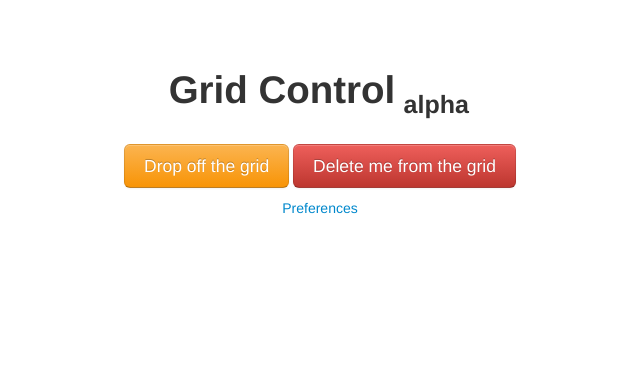
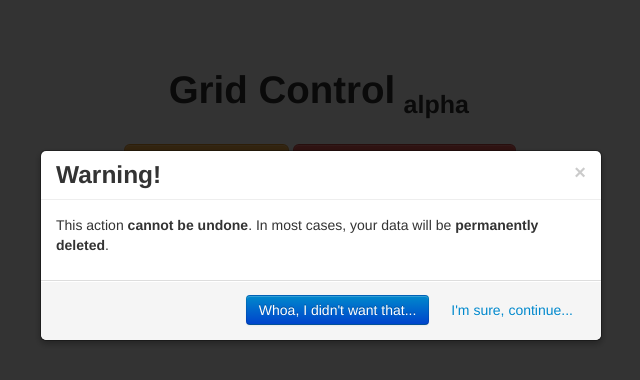
Before and after one commit to strugee/gridcontrol, a plain HTML site: page index.html in a window 1280 px wide. Both pictures are taken after a click on the link "Delete me from the grid". Shown: the whole page, without its empty margins (320-960 px from the left). Drawn offline with nearby package versions, Linux system fonts and the light colour scheme.

Commit message:
add delete me warning dialog
delete me dialog uses bootstrap modals

```diff
--- a/index.html
+++ b/index.html
@@ -34,12 +34,26 @@
 			<br />
 			<p>
 				<a id="dropoffbutton" class="btn btn-large btn-warning" href="#">Drop off the grid</a>
-				<a id="deletemebutton" class="btn btn-large btn-danger" href="#">Delete me from the grid</a>
+				<a id="deletemebutton" class="btn btn-large btn-danger" data-toggle="modal" href="#deletealert">Delete me from the grid</a>
 			</p>
 			<p>
 				<a href="prefs.html">Preferences</a>
 			</p>
 		</div>
+
+		<div id="deletealert" class="modal hide fade">
+			<div class="modal-header">
+				<button type="button" class="close" data-dismiss="modal" aria-hidden="true">&times;</button>
+				<h3>Warning!</h3>
+			</div> <!-- /modal-header -->
+			<div class="modal-body">
+				<p>This action <strong>cannot be undone</strong>. In most cases, your data will be <strong>permanently deleted</strong>.</p>
+			</div> <!-- /modal-body -->
+			<div class="modal-footer">
+				<button class="btn btn-primary" data-dismiss="modal" aria-hidden="true">Whoa, I didn't want that...</button>
+				<button class="btn btn-link">I'm sure, continue...</button>
+			</div> <!-- /modal-footer -->
+		</div> <!-- /deletealert -->
 
             <!--<footer>
                 <p>&copy; Company 2012</p>
```
